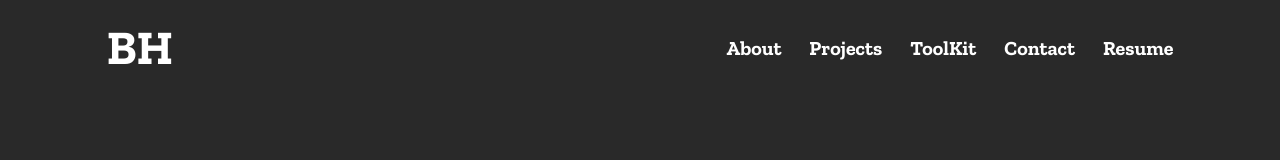
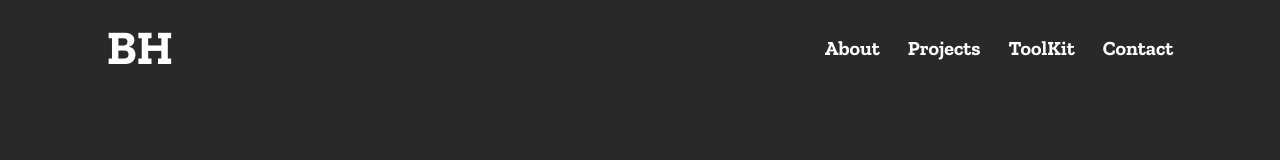
Before and after one commit to bobandash/personal-website, a React (Vite) app: page / in a window 1280 px wide. Shown: the top 160 px of the page. Built offline with nearby package versions, Linux system fonts and the light colour scheme; a web font is replaced by a local one.

Commit message:
Remove: resume

```diff
--- a/src/pages/index/components/Header.jsx
+++ b/src/pages/index/components/Header.jsx
@@ -79,15 +79,6 @@ const Header = () => {
               Contact
             </a>
           </li>
-          <li>
-            <a
-              href="https://bruhsu-jobsearch.s3.us-east-1.amazonaws.com/Hsu_Bruce_Resume.pdf"
-              target="_blank"
-              rel="noreferrer"
-            >
-              Resume
-            </a>
-          </li>
         </ul>
       </div>
     </header>
```
